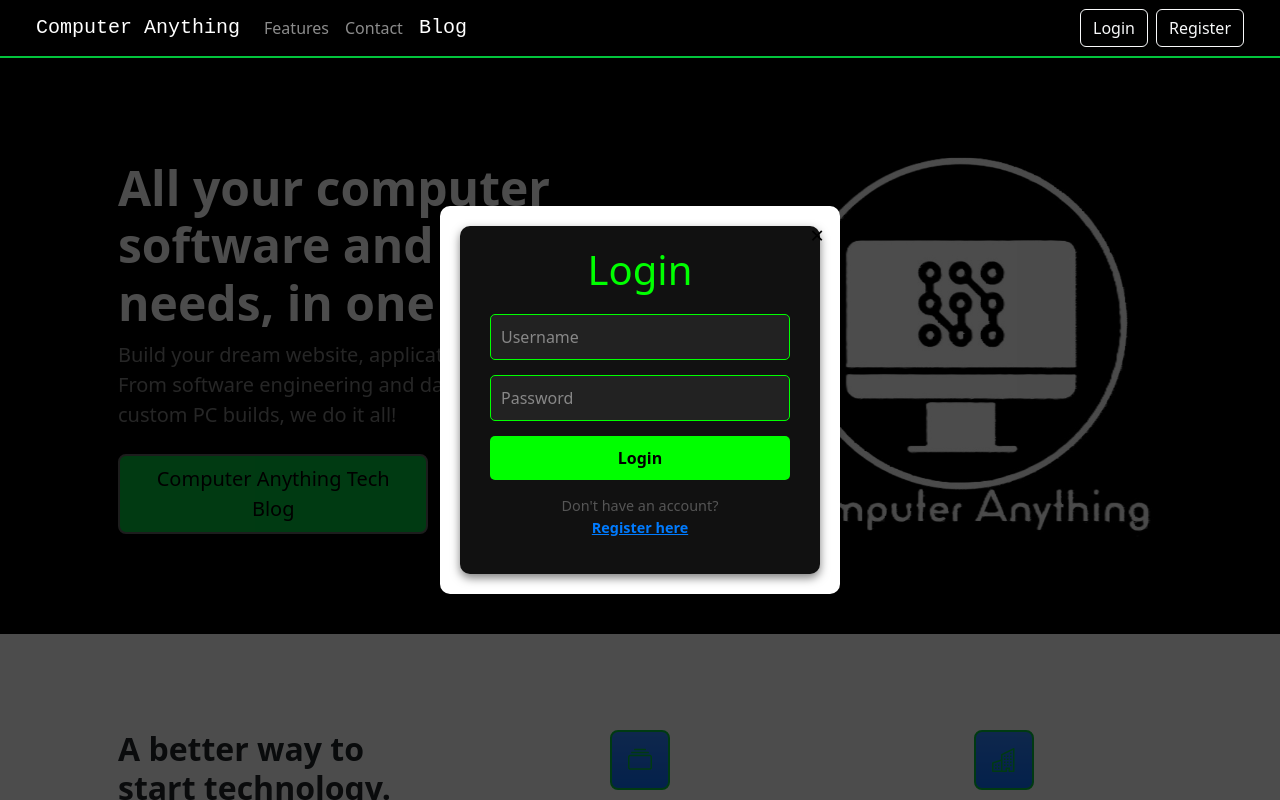
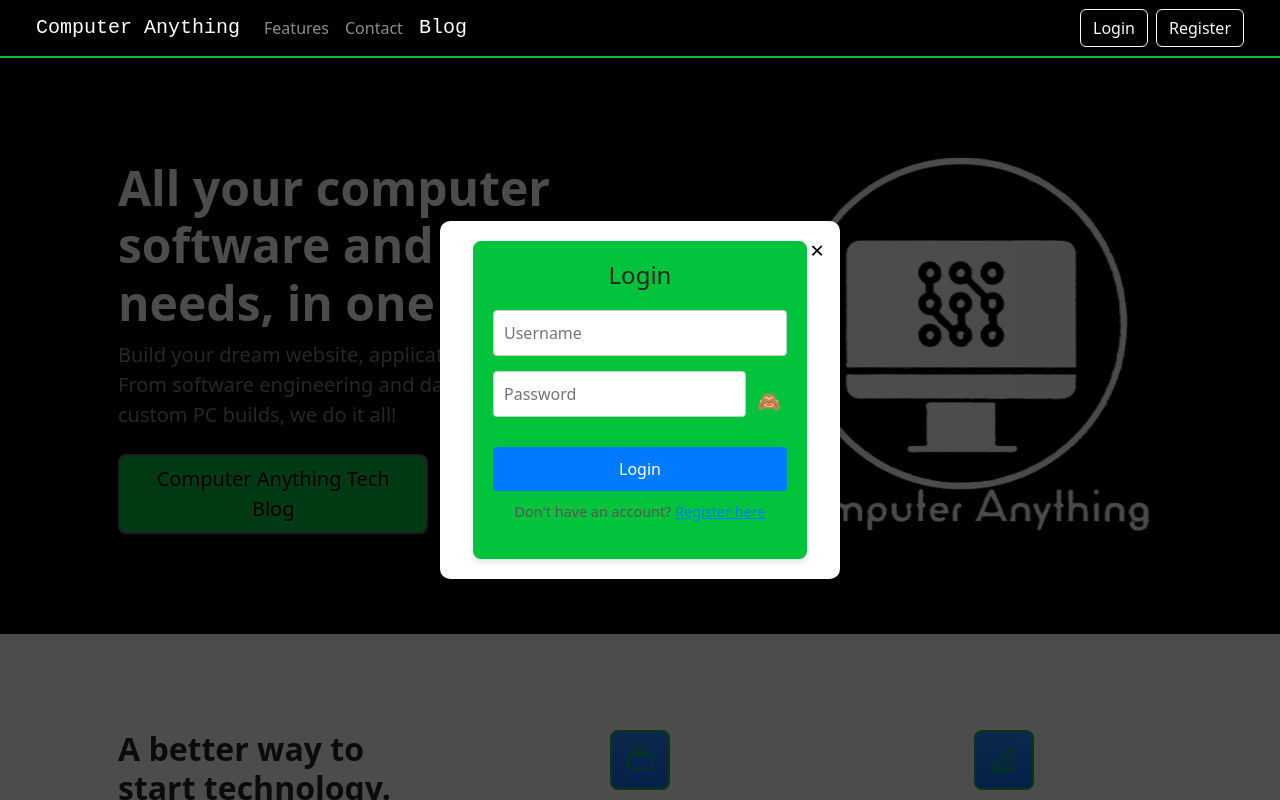
Before and after one commit to ComputerAnything/cpta_blog, a React (Create React App) app in the folder blog-posting-app/frontend/: page / in a window 1280 px wide. Both pictures are taken after a click on the button "Login". Shown: the top 800 px of the page. Built offline with nearby package versions, Linux system fonts and the light colour scheme; no server answers.

Commit message:
refactor: Enhance LandingPage and Login components with improved link functionality and password visibility toggle; update Register component for better user feedback and input handling

```diff
--- a/blog-posting-app/frontend/src/components/Login.js
+++ b/blog-posting-app/frontend/src/components/Login.js
@@ -8,9 +8,10 @@
   const [username, setUsername] = useState('');
   const [password, setPassword] = useState('');
   const [message, setMessage] = useState('');
+  const location = useLocation();
+  const [showPassword, setShowPassword] = useState(false);
+  const successMessage = location.state?.message;
   const navigate = useNavigate();
-  const location = useLocation();
-  const successMessage = location.state?.message;
 
   const handleLogin = async (e) => {
     e.preventDefault();
@@ -28,7 +29,7 @@
   return (
     <form className="auth-form" onSubmit={handleLogin}>
       <h1>Login</h1>
-      {successMessage && <p style={{ color: 'green' }}>{successMessage}</p>}
+      {successMessage && <p className="success-message">{successMessage}</p>}
       <input
         type="text"
         placeholder="Username"
@@ -36,13 +37,21 @@
         onChange={(e) => setUsername(e.target.value)}
         required
       />
+      <div className="input-container">
         <input
-        type="password"
+          type={showPassword ? 'text' : 'password'}
           placeholder="Password"
           value={password}
           onChange={(e) => setPassword(e.target.value)}
           required
         />
+        <button
+          type="button"
+          onClick={() => setShowPassword(!showPassword)}
+        >
+          {showPassword ? '👁️' : '🙈'}
+        </button>
+      </div>
       <button type="submit">Login</button>
       {message && <p className="error-message">{message}</p>}
       <p className="switch-auth">
--- a/blog-posting-app/frontend/src/components/Register.js
+++ b/blog-posting-app/frontend/src/components/Register.js
@@ -1,26 +1,32 @@
 import React, { useState } from 'react';
 import API from '../services/api';
-import { useNavigate } from 'react-router-dom';
 import '../styles/Auth.css';
 
-
-// TODO: When a user registers, the user should be redirected to the login page with a success message, there is no redirection.
-// Also, the color of the success message is red instead of green.
 const Register = ({ onSwitchToLogin }) => {
   const [username, setUsername] = useState('');
   const [email, setEmail] = useState('');
   const [password, setPassword] = useState('');
+  const [confirmPassword, setConfirmPassword] = useState('');
+  const [showPassword, setShowPassword] = useState(false);
   const [message, setMessage] = useState('');
-  const navigate = useNavigate();
 
   const handleRegister = async (e) => {
     e.preventDefault();
+
+    // Check if passwords match
+    if (password !== confirmPassword) {
+      setMessage({ text: 'Passwords do not match.', type: 'error' });
+      return;
+    }
+
     try {
       await API.post('/register', { username, email, password });
-      setMessage('Registration successful! Redirecting to login...');
-      navigate('/', { state: { message: 'Account creation successful, now login!' } });
+      setMessage({ text: 'Registration successful! Redirecting to login...', type: 'success' });
+      setTimeout(() => {
+        onSwitchToLogin(); // Switch to the login modal
+      }, 1500); // Optional delay to show the success message
     } catch (error) {
-      setMessage('Registration failed. Please try again.');
+      setMessage({ text: 'Registration failed. Please try again.', type: 'error' });
     }
   };
 
@@ -41,15 +47,43 @@
         onChange={(e) => setEmail(e.target.value)}
         required
       />
+      <div className="input-container">
         <input
-        type="password"
+          type={showPassword ? 'text' : 'password'}
           placeholder="Password"
           value={password}
           onChange={(e) => setPassword(e.target.value)}
           required
         />
+        <button
+          type="button"
+          onClick={() => setShowPassword(!showPassword)}
+        >
+          {showPassword ? '👁️' : '🙈'}
+        </button>
+      </div>
+      <div className="input-container">
+        <input
+          type={showPassword ? 'text' : 'password'}
+          placeholder="Confirm Password"
+          value={confirmPassword}
+          onChange={(e) => setConfirmPassword(e.target.value)}
+          required
+        />
+        <button
+          className="show-password-btn"
+          type="button"
+          onClick={() => setShowPassword(!showPassword)}
+        >
+          {showPassword ? '👁️' : '🙈'}
+        </button>
+      </div>
       <button type="submit">Register</button>
-      {message && <p className="error-message">{message}</p>}
+      {message && (
+        <p className={message.type === 'success' ? 'success-message' : 'error-message'}>
+          {message.text}
+        </p>
+      )}
       <p className="switch-auth">
         Already have an account?{' '}
         <button type="button" onClick={onSwitchToLogin}>
--- a/blog-posting-app/frontend/src/styles/Auth.css
+++ b/blog-posting-app/frontend/src/styles/Auth.css
@@ -1,110 +1,94 @@
-/* General container styling */
-.auth-container {
-  display: flex;
-  flex-direction: column;
-  align-items: center;
-  justify-content: center;
-  height: 100vh;
-  background-color: #000; /* Black background */
-  color: #00ff00; /* Green text */
-  font-family: Arial, sans-serif;
-}
-
-/* Form styling */
+/* General styles for the auth form */
 .auth-form {
-  background-color: #111; /* Slightly lighter black for contrast */
-  padding: 20px 30px;
-  border-radius: 10px;
-  box-shadow: 0 4px 10px rgba(0, 0, 0, 0.5);
-  width: 100%;
   max-width: 400px;
+  margin: 0 auto;
+  padding: 20px;
+  background: var(--computerAnythingPrimary);
+  border-radius: 8px;
+  box-shadow: 0 4px 6px rgba(0, 0, 0, 0.1);
 }
 
 .auth-form h1 {
+  font-size: 1.5rem;
+  margin-bottom: 20px;
   text-align: center;
-  margin-bottom: 20px;
-  color: #00ff00; /* Green heading */
 }
 
 .auth-form input {
   width: 100%;
   padding: 10px;
   margin-bottom: 15px;
-  border: 1px solid #00ff00; /* Green border */
-  border-radius: 5px;
-  background-color: #222; /* Slightly lighter black */
-  color: #00ff00; /* Green text */
-  font-size: 1em;
+  border: 1px solid #ccc;
+  border-radius: 4px;
+  font-size: 1rem;
 }
 
-.auth-form input::placeholder {
-  color: #888; /* Gray placeholder text */
+.auth-form button[type="submit"] {
+  width: 100%;
+  padding: 10px;
+  background: #007bff;
+  color: white;
+  border: none;
+  border-radius: 4px;
+  font-size: 1rem;
+  cursor: pointer;
 }
 
-.auth-form input:focus {
-  outline: none;
-  border-color: #008f00; /* Darker green on focus */
+.auth-form button[type="submit"]:hover {
+  background: #0056b3;
 }
 
-/* Button styling */
-.auth-form button {
+/* Container for input fields with toggle buttons */
+.input-container {
+  display: flex;
+  align-items: center;
   width: 100%;
-  padding: 10px;
-  background-color: #00ff00; /* Green background */
-  color: #000; /* Black text */
-  border: none;
-  border-radius: 5px;
-  font-size: 1em;
-  font-weight: bold;
-  cursor: pointer;
-  transition: background-color 0.3s ease;
+  margin-bottom: 15px; /* Add spacing between input fields */
 }
 
-.auth-form button:hover {
-  background-color: #008f00; /* Darker green on hover */
-  color: #fff; /* White text on hover */
+/* Input fields */
+.input-container input {
+  flex: 1; /* Take up all available space */
+  padding-right: 10px; /* Add some space between the input and the emoji */
+  border: 1px solid #ccc;
+  border-radius: 4px;
+  font-size: 1rem;
 }
 
-/* Link styling */
-.auth-form p {
-  text-align: center;
-  margin-top: 15px;
-  font-size: 0.9em;
+/* Toggle button for password visibility */
+.input-container button {
+  background: none;
+  border: none;
+  cursor: pointer;
+  font-size: 1.2rem;
+  color: #555;
+  margin-left: 5px; /* Add spacing between the input and the button */
 }
 
-.auth-form a {
-  color: #00ff00; /* Green links */
-  text-decoration: none;
-  font-weight: bold;
+.input-container button:hover {
+  color: #000;
 }
 
-.auth-form a:hover {
-  text-decoration: underline;
+/* Style for success messages */
+.auth-form .success-message {
+  color: green;
+  font-size: 0.9rem;
+  margin-top: 5px;
 }
 
-/* Responsive design */
-@media (max-width: 600px) {
-  .auth-form {
-    padding: 15px 20px;
-  }
-
-  .auth-form h1 {
-    font-size: 1.5em;
-  }
-
-  .auth-form input {
-    font-size: 0.9em;
-  }
-
-  .auth-form button {
-    font-size: 0.9em;
-  }
+/* Style for error messages */
+.auth-form .error-message {
+  color: red;
+  font-size: 0.9rem;
+  margin-top: 5px;
 }
 
+/* Switch auth link */
 .switch-auth {
   margin-top: 10px;
   font-size: 0.9rem;
   color: #555;
+  text-align: center;
 }
 
 .switch-auth button {
@@ -120,9 +104,13 @@
   color: #0056b3;
 }
 
-/* Style for error messages */
-.auth-form .error-message {
-  color: red;
-  font-size: 0.9rem;
-  margin-top: 5px;
+/* Responsive styles */
+@media (max-width: 600px) {
+  .auth-form {
+    padding: 15px;
+  }
+
+  .auth-form button {
+    font-size: 0.9em;
+  }
 }
```
Also changed, not shown: blog-posting-app/frontend/src/components/LandingPage.js (+12 -58 lines). Lines whose indentation alone changed are shown as unchanged.
